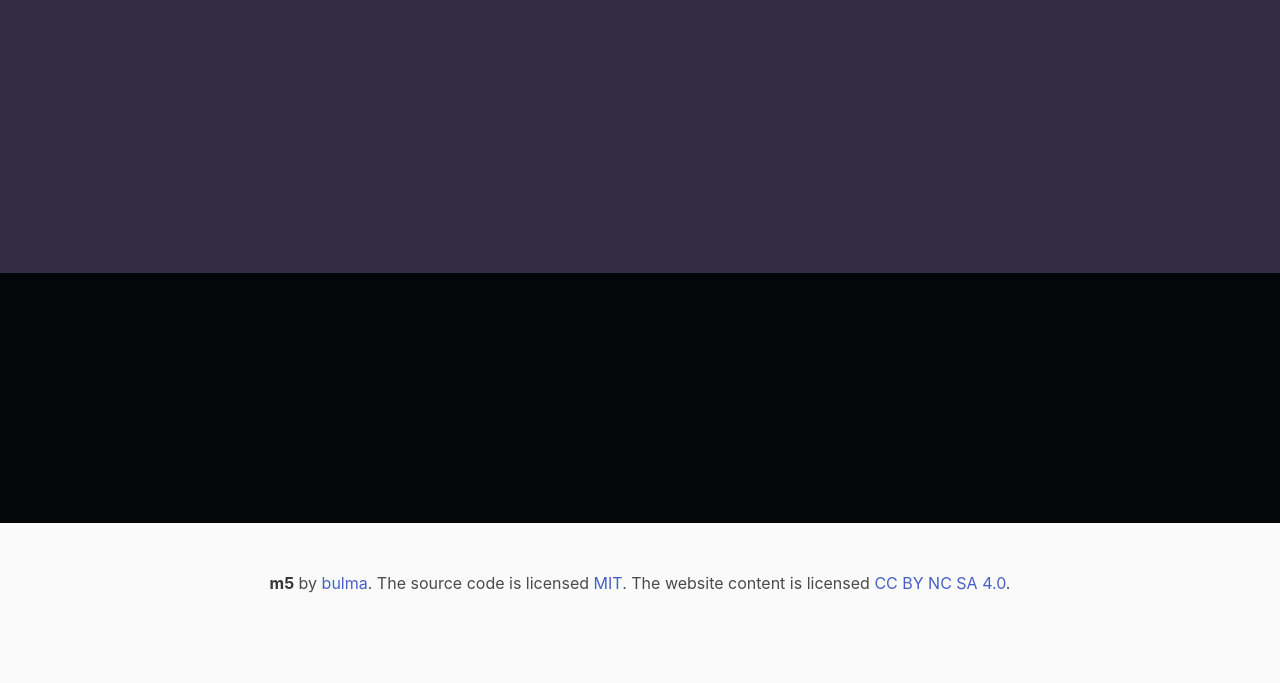
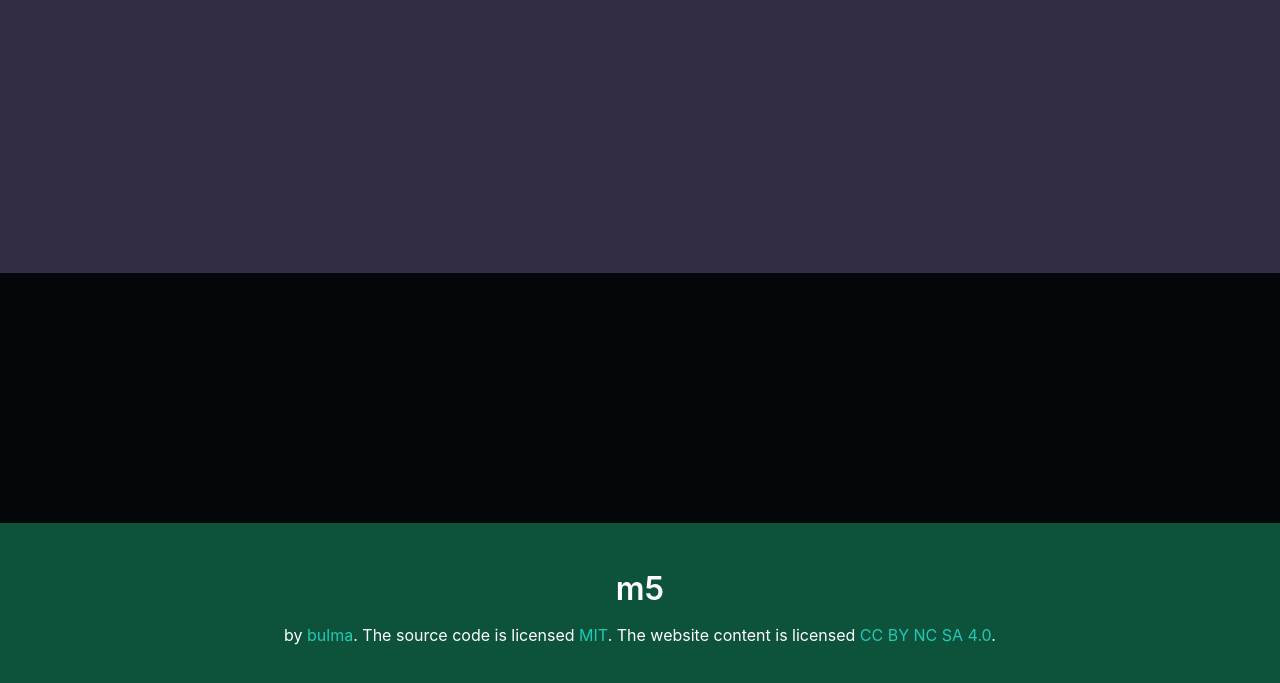
Before and after one commit to MichValenz/m5, a plain HTML site: page index.html in a window 1280 px wide. Shown: the part 523-1206 px from the top of the page. Drawn offline with nearby package versions, Linux system fonts and the light colour scheme.

Commit message:
change m5 tag to h1 from strong, in the footer, as well as changing text color and background in the footer

```diff
--- a/Assets/style.css
+++ b/Assets/style.css
@@ -55,7 +55,6 @@ body {
     background: var(--martinique);
 }
 
-
 form .title {
     color: white;
 }
@@ -73,3 +72,20 @@ form .title {
 }
 
 /* ---------------------------------SEARCH SECTION END */
+
+/* ---------------------------------FOOTER SECTION END */
+
+.footer {
+    background: var(--eden);
+}
+
+.footer p, .footer h1 {
+    color: white;
+}
+
+
+a {
+    color: var(--java);
+}
+
+/* ---------------------------------FOOTER SECTION END */
--- a/index.html
+++ b/index.html
@@ -16,13 +16,13 @@
       <p class="title">m5</p>
       <p class="subtitle is-italic">Soundtrack your life</p>
     </div>
-  </section
-  <!-----------------HEADER END------------------------->
+  </section <!-----------------HEADER END------------------------->
   <!---------------SEARCH START--------------------->
-  <section id="search-container" class="section is-large search-section">
+  <section id="search-container" class="section is-large search-section is-justify-content-center">
     <div class="columns is-mobile search-container">
-<!---------------FORM START--------------------->
-      <form class="column is-three-quarters-mobile is-two-thirds-tablet is-half-desktop is-one-third-widescreen is-one-quarter-fullhd">
+      <!---------------FORM START--------------------->
+      <form
+        class="column is-three-quarters-mobile is-two-thirds-tablet is-half-desktop is-one-third-widescreen is-one-quarter-fullhd">
         <h1 id="search-title" class="title">Find Your Soundtrack</h1>
         <div class="field has-addons is-justify-content-center">
           <div class="control bar is-half">
@@ -36,12 +36,13 @@
       <!---------------FORM END--------------------->
     </div>
   </section>
-<!---------------SEARCH END--------------------->
+  <!---------------SEARCH END--------------------->
   <!-------------FOOTER START------------------>
   <footer class="footer">
     <div class="content has-text-centered">
+      <h1>m5</h1>
       <p>
-        <strong>m5</strong> by <a href="https://jgthms.com">bulma</a>. The source code is licensed
+        by <a href="https://jgthms.com">bulma</a>. The source code is licensed
         <a href="http://opensource.org/licenses/mit-license.php">MIT</a>. The website content
         is licensed <a href="http://creativecommons.org/licenses/by-nc-sa/4.0/">CC BY NC SA 4.0</a>.
       </p>
@@ -49,4 +50,5 @@
   </footer>
   <!-------------FOOTER END------------------>
 </body>
+
 </html>
```
